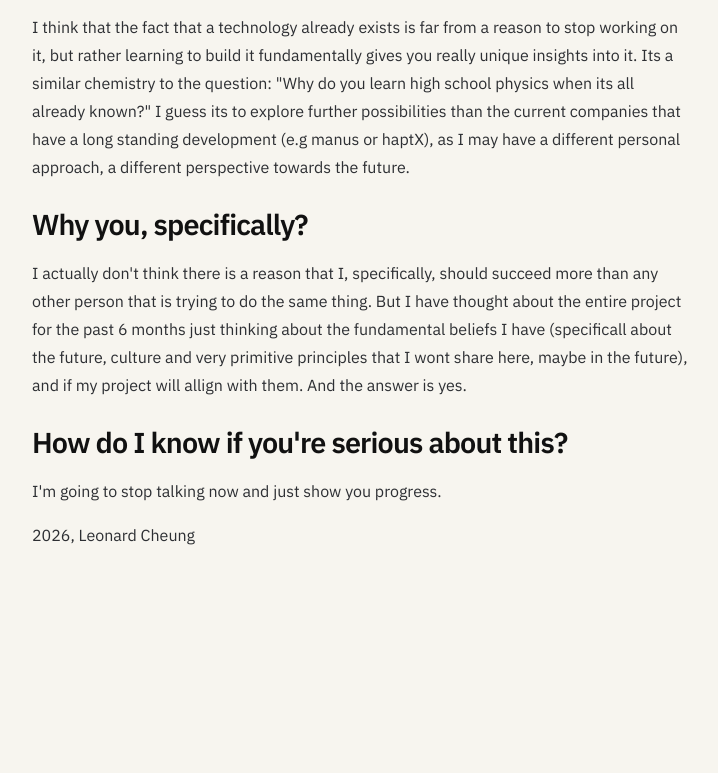
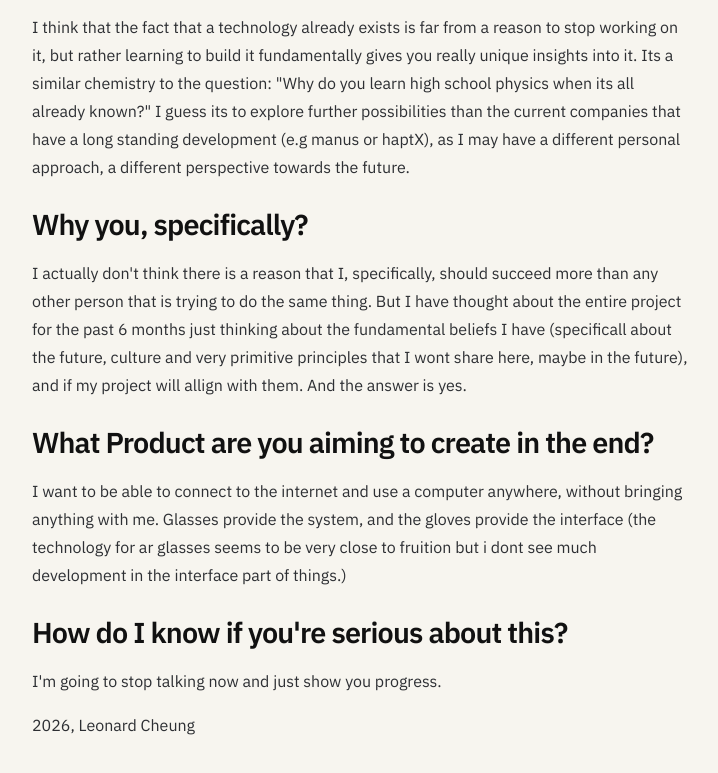
Before and after one commit to talkspan/manifesto, a plain HTML site: page index.html in a window 1280 px wide. Shown: the part 1068-1841 px from the top of the page, without its empty margins (280-998 px from the left). Before the commit the page ends 1665 px from the top, so only its background shows below. Drawn offline with Linux system fonts and the light colour scheme.

Commit message:
talking about what product

```diff
--- a/index.html
+++ b/index.html
@@ -48,6 +48,13 @@
        And the answer is yes.
     </p>
 
+    <h2>What Product are you aiming to create in the end?</h2>
+    <p>I want to be able to connect to the internet and use a computer anywhere, without bringing anything
+      with me. Glasses provide the system, and the gloves provide the interface (the technology for
+      ar glasses seems to be very close to fruition but i dont see much development in the interface
+      part of things.)
+    </p>
+
     <h2>How do I know if you're serious about this?</h2>
     <p>I'm going to stop talking now and just show you progress.</p>
 
```
